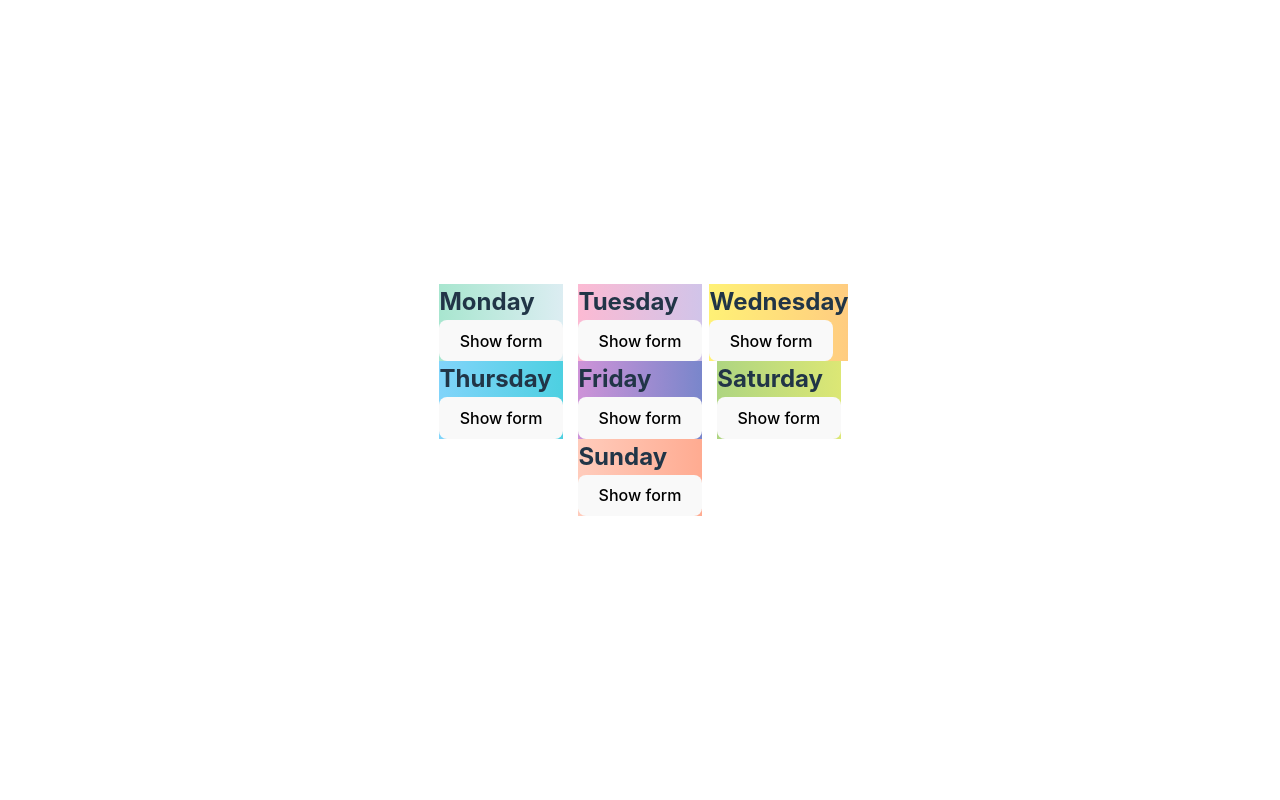
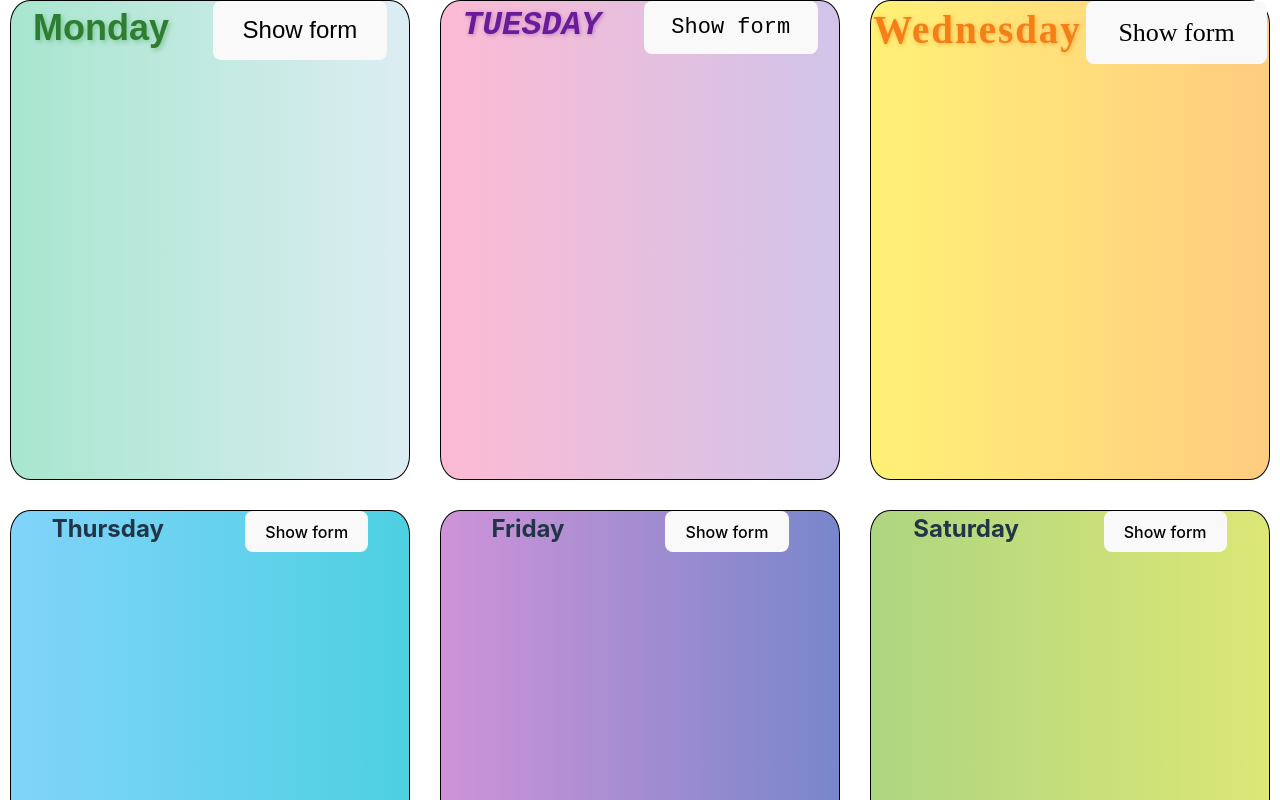
Before and after one commit to kwrona05/Week-planner, a React (Vite) app in the folder lessonPlan/: page / in a window 1280 px wide. Shown: the top 800 px of the page. Built offline with nearby package versions, Linux system fonts and the light colour scheme.

Commit message:
styling titles for each day

```diff
--- a/lessonPlan/src/App.css
+++ b/lessonPlan/src/App.css
@@ -8,18 +8,46 @@
     display: grid;
     grid-template-columns: repeat(3, 1fr);
     grid-template-rows: repeat(3, 1fr);
+    gap: 30px;
+    align-items: center;
+    justify-content: center;
+}
+
+.day-div {
+    border: 1px solid black;
+    border-radius: 5%;
+    height: 60vh;
+    width: 50vh;
+    display: flex;
 }
 
 #monday {
-    background: linear-gradient(to right, #a8e6cf, #dcedf2)
+    background: linear-gradient(to right, #a8e6cf, #dcedf2);
+    font-family: 'Arial', sans-serif;
+    font-size: 24px;
+    font-weight: bold;
+    color: #2e7d32;
+    text-shadow: 2px 2px 5px rgba(0, 128, 0, 0.3);
 }
 
 #tuesday {
-    background: linear-gradient(to right, #fcbad3, #d1c4e9)
+    background: linear-gradient(to right, #fcbad3, #d1c4e9);
+    font-family: 'Courier New', monospace;
+    font-size: 22px;
+    font-style: italic;
+    color: #6a1b9a;
+    text-transform: uppercase;
+    text-shadow: 1px 1px 4px rgba(106, 27, 154, 0.4);
 }
 
 #wednesday {
-    background: linear-gradient(to right,   #fff176, #ffcc80)
+    background: linear-gradient(to right,   #fff176, #ffcc80);
+    font-family: 'Times New Roman', serif;
+    font-size: 26px;
+    font-weight: 600;
+    color: #f57f17;
+    letter-spacing: 2px;
+    text-shadow: 1px 1px 4px rgba(245, 127, 23, 0.5);
 }
 
 #thursday {
```
